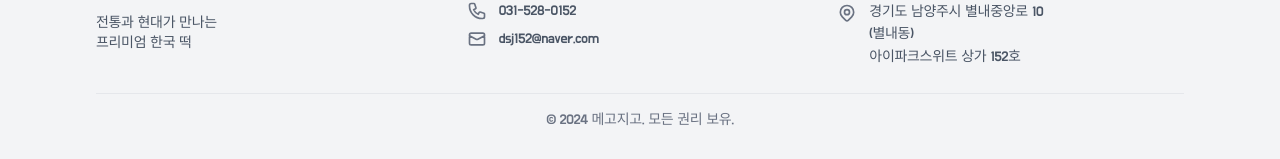
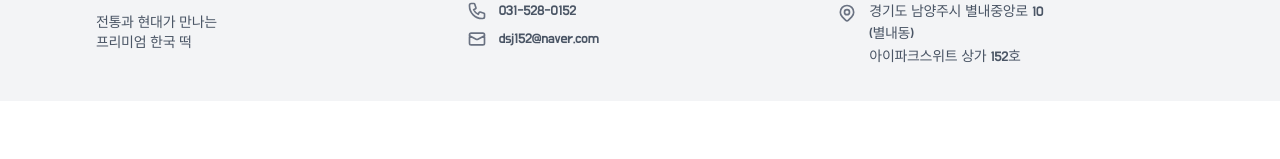
Before and after one commit to milkcaramel-2/megojigo, a Next.js app: page /gallery in a window 1280 px wide. Shown: the part 3194-3353 px from the top of the page. After the commit the page ends 3295 px from the top, so only its background shows below. Built offline with nearby package versions, Linux system fonts and the light colour scheme.

Commit message:
Remove copyright text from footer
- Delete '© 2024 메고지고. 모든 권리 보유.' from footer section
- Clean up footer layout by removing bottom section entirely

```diff
--- a/src/app/gallery/page.tsx
+++ b/src/app/gallery/page.tsx
@@ -319,12 +319,7 @@ export default function Gallery() {
             </div>
           </div>
 
-          {/* Bottom Section */}
-          <div className="border-t border-gray-200 mt-6 pt-4 text-center">
-            <p className="text-sm text-gray-500">
-              © 2024 메고지고. 모든 권리 보유.
-            </p>
-          </div>
+
         </div>
       </footer>
     </div>
```
